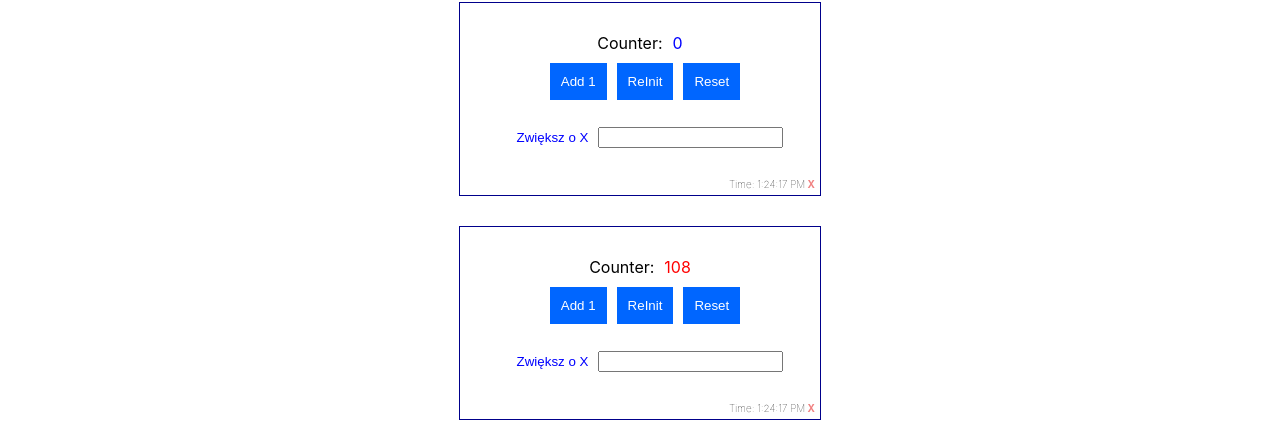
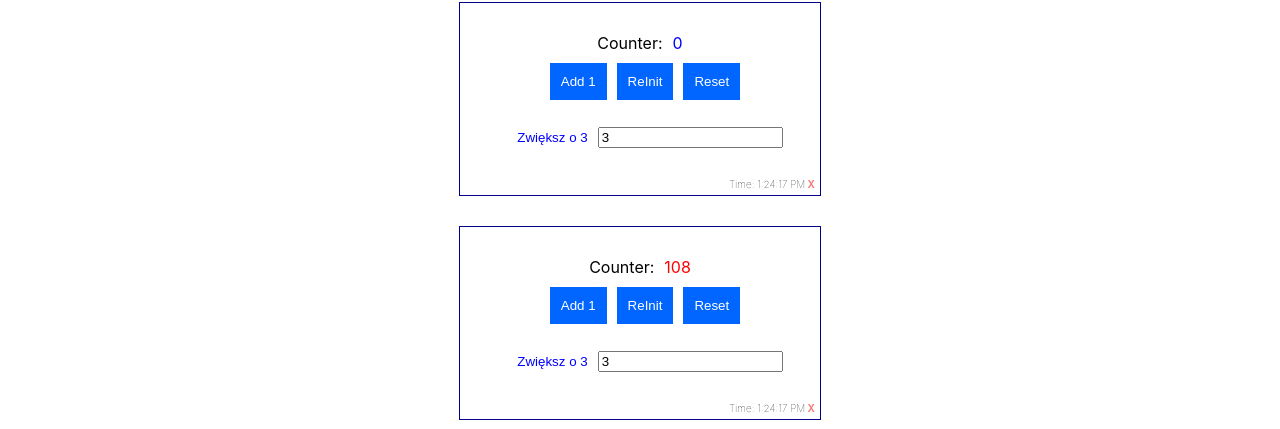
Before and after one commit to karoladudkowska/react, a React (Create React App) app: page / in a window 1280 px wide. Shown: the part 268-697 px from the top of the page. Built offline with nearby package versions, Linux system fonts and the light colour scheme.

Commit message:
step new

```diff
--- a/src/Counter.js
+++ b/src/Counter.js
@@ -18,7 +18,7 @@ class Counter extends Component {
         this.state = {
             counterValue: this.props.initValue,
             showClock: true,
-            stepValue: this.props.stepValue,
+            stepValue: 3,
         };
     }
 
@@ -57,6 +57,11 @@ class Counter extends Component {
     // });
     // }
 
+    setStepValue = (inputValue) => {
+
+        this.setState({ stepValue: parseFloat(inputValue) })
+    }
+
     toggleClock = () => {
         this.setState((prevState) => {
             return ({
@@ -84,7 +89,7 @@ class Counter extends Component {
                 <Display displayValue={this.state.counterValue} />
                 <ButtonsPanel buttonMethod={this.changeValue} />
                 {clockElement}
-                <Step stepValue={this.state.stepValue} />
+                <Step stepValue={this.state.stepValue} updateStep={this.setStepValue} />
 
             </div >
 
--- a/src/Step.js
+++ b/src/Step.js
@@ -4,42 +4,19 @@ import './Step.css';
 
 class Step extends Component {
 
-    constructor(props) {
-        super(props);
-
-        this.state = {
-            // stepValue: 5
+    setValue = () => {
+        this.props.updateStep(e.target.value);
 
 
-        };
-
-        console.log(`Initialization lifeCycle: constructor (props)`);
     }
-
-    componentDidMount() {
-
-
-        console.log(`Mounting lifeCycle: componentDidMount()`);
-    }
-
-    componentDidUpdate() {
-        console.log(`Updation lifeCycle: componentDidUpdate() `);
-    }
-
-    componentWillUnmount() {
-
-        console.log(`UnMounting lifeCycle: componentWillUnmount()`);
-
-    }
-
-
 
     render() {
 
         return (
             <div className="step">
-                <button>Zwiększ o X</button>
-                <input type="number" ref={this.textInput} onChange={this.Change} />
+                <button>Zwiększ o {this.props.stepValue}</button>
+                <input type="number" value={this.props.stepValue} onChange={(e) => this.props.updateStep(e.target.value)} />
+
                 {/* <input ref={(data) => { this._inputStep = data }} type="number" /> */}
 
 
```
